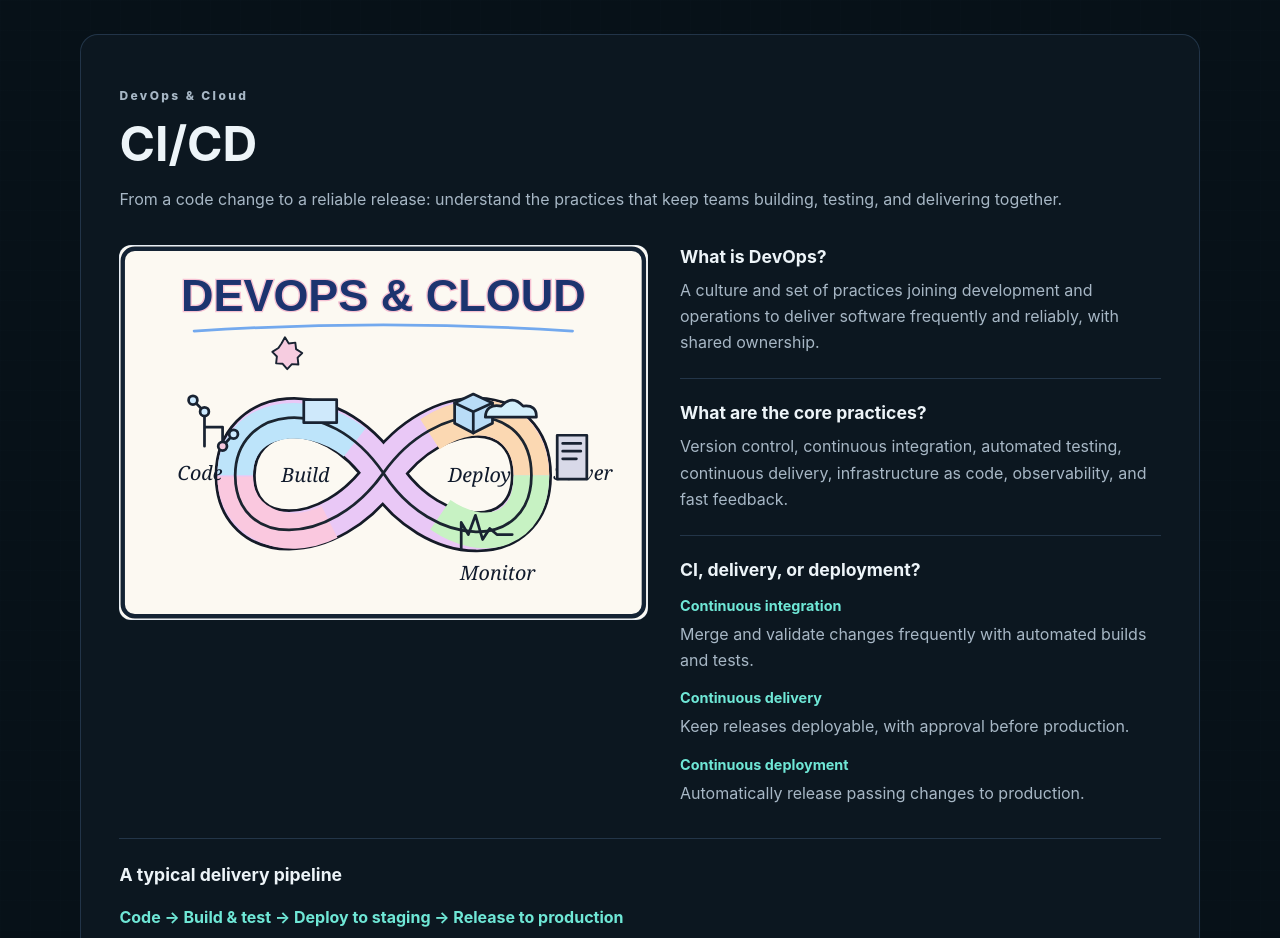
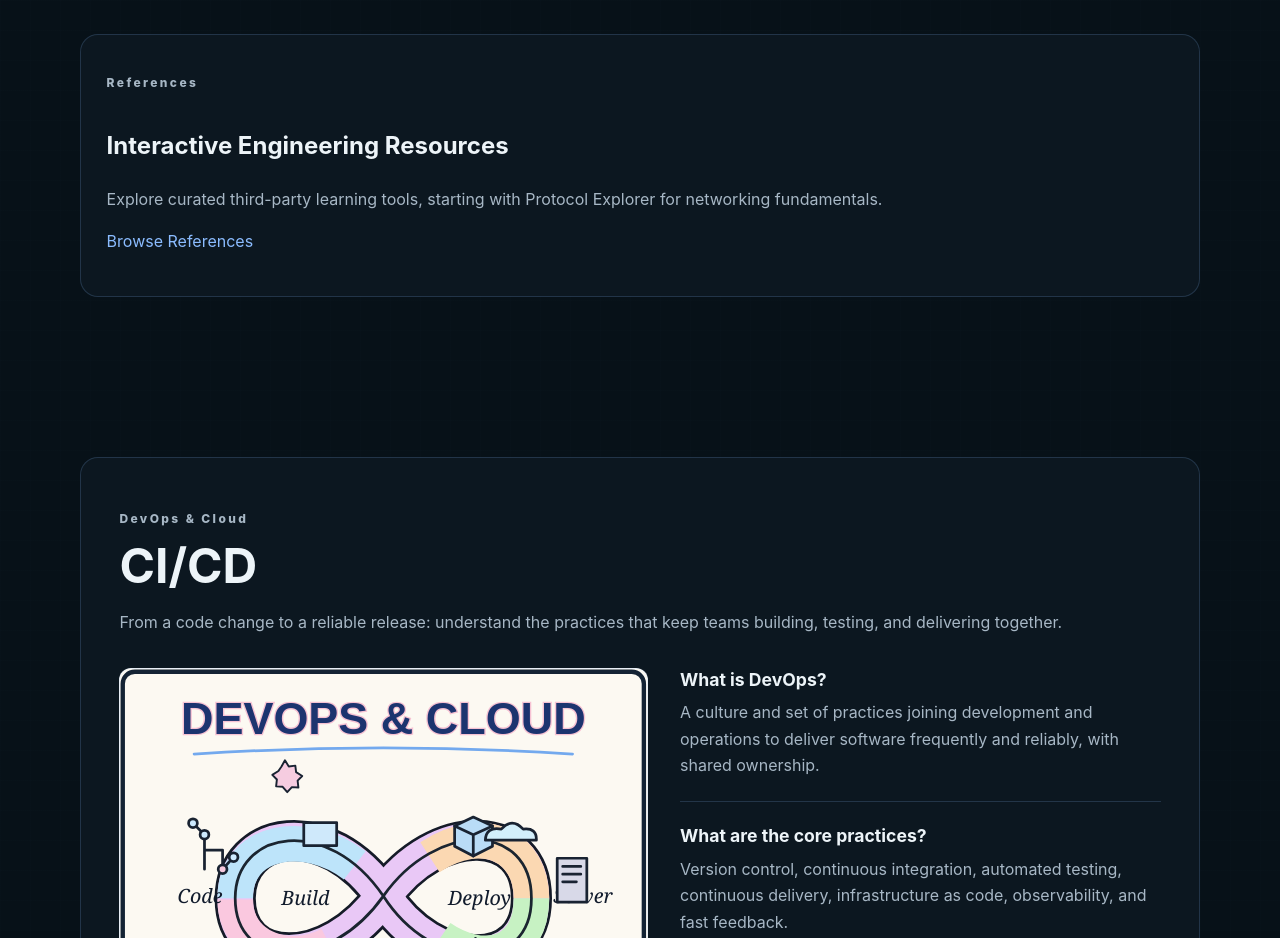
Before and after one commit to haftomalemayehu/systems-unpacked-web, a plain HTML site: page projects/index.html in a window 1280 px wide. Shown: the part 780-1718 px from the top of the page. Drawn offline with Linux system fonts and the light colour scheme.

Commit message:
Link engineering references in projects/index.html

```diff
--- a/projects/index.html
+++ b/projects/index.html
@@ -31,7 +31,8 @@
         </section>
 
         <section class="section container" aria-labelledby="knowledge-link-heading"><div class="content-panel"><p class="eyebrow">Engineering Knowledge Base</p><h2 id="knowledge-link-heading">Kubernetes, Cloud, DevOps &amp; System Design</h2><p>Explore deployment workflows, Kubernetes production troubleshooting, YAML structure, EKS repository organization, and foundational AWS, Docker, JavaScript, AI, and system-design topic maps.</p><p><a class="button button-primary" href="/knowledge/">Explore technical guides</a></p></div></section>
-        <section class="section container cicd-section" aria-labelledby="cicd-heading">
+        <section class="section container" aria-labelledby="references-link-heading"><div class="content-panel"><p class="eyebrow">References</p><h2 id="references-link-heading">Interactive Engineering Resources</h2><p>Explore curated third-party learning tools, starting with Protocol Explorer for networking fundamentals.</p><p><a href="/references/">Browse References</a></p></div></section>
+<section class="section container cicd-section" aria-labelledby="cicd-heading">
           <div class="content-panel cicd-panel">
             <p class="eyebrow">DevOps &amp; Cloud</p>
             <h2 id="cicd-heading">CI/CD</h2>
```
